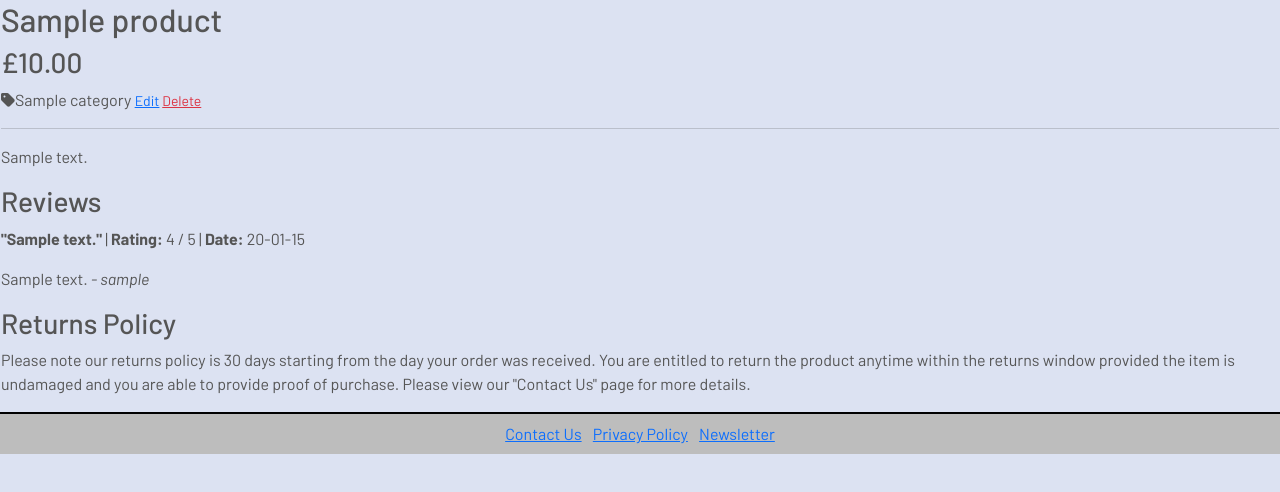
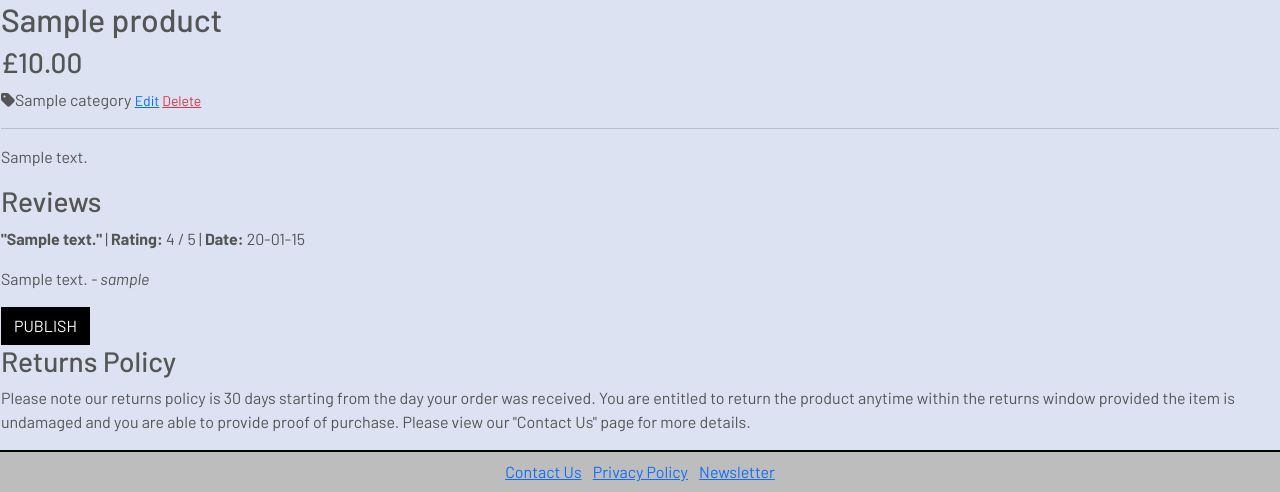
Before and after one commit to SamuelMasters/play-store, a Django app: page /products/1/ in a window 1280 px wide. Shown: the part 362-854 px from the top of the page. Before the commit the page ends 816 px from the top, so only its background shows below. Run offline with Django 3.2, Linux system fonts and the light colour scheme; a user stored in the database is signed in; tables that the repository leaves empty hold one stand-in row (values such as "Sample post"); grey boxes marked "Sample" are stand-in pictures; parts of the project's set-up code (start-up, migrations or seed data) failed here and were passed over; some libraries are stand-ins or nearby versions.

Commit message:
Add review form to product_detail.html template

```diff
--- a/products/templates/products/product_detail.html
+++ b/products/templates/products/product_detail.html
@@ -104,6 +104,18 @@
             </div>
             {% endfor %}
         </div>
+
+        <div class="new-review-wrapper">
+            {% if request.user.is_authenticated %}
+            <form action="{% url 'product_detail' product.id %}" method="POST" class="mt-3">
+                {% csrf_token %}
+                {{ form|crispy }}
+                <button class="btn btn-black rounded-0 text-uppercase float-right">Publish</button>
+            </form>
+            {% else %}
+            <p>Please sign in if you wish to leave a review.</p>
+            {% endif %}
+        </div>
         <!-- end of reviews -->
 
         <h3>Returns Policy</h3>
```
